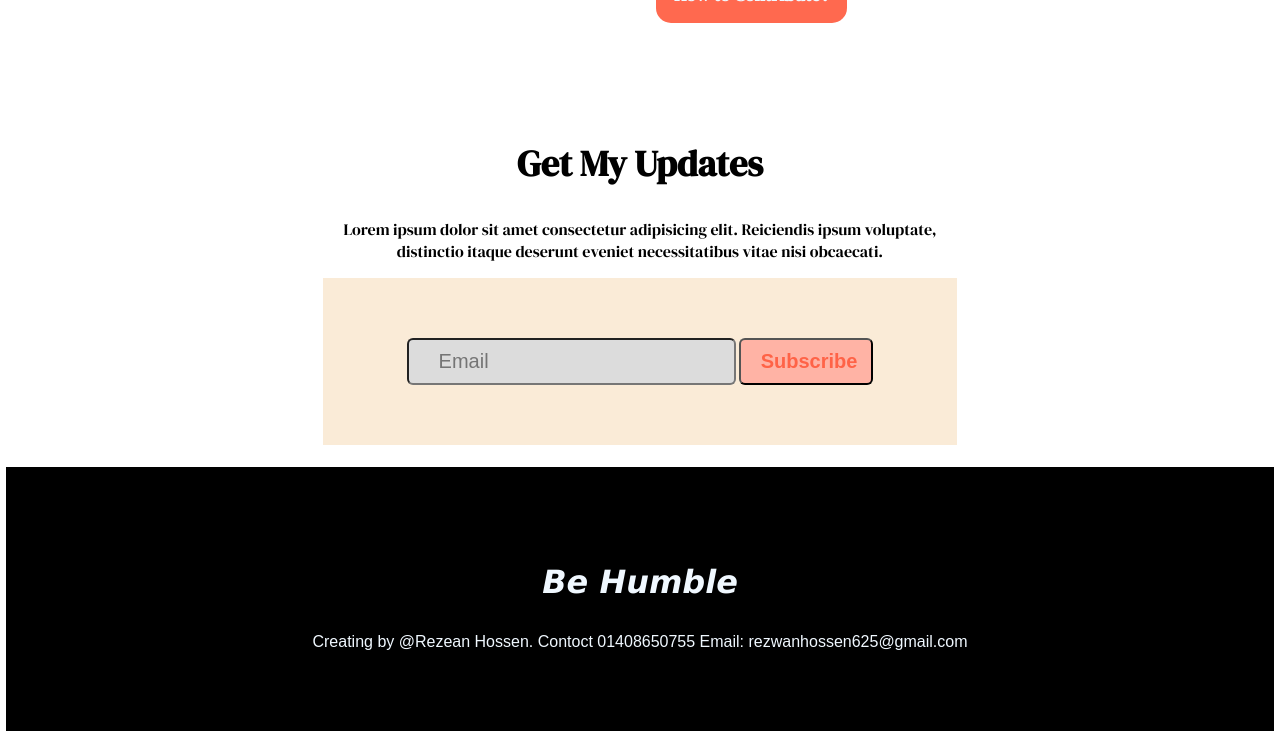
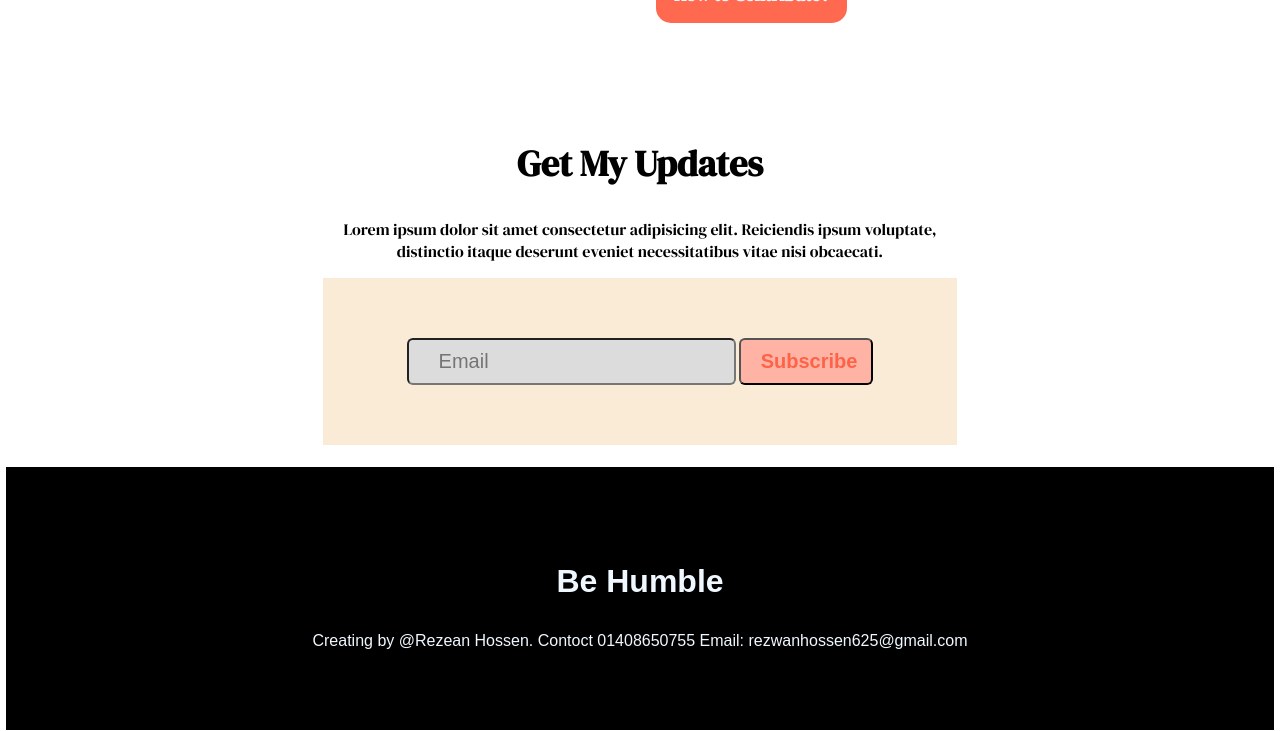
Before and after one commit to rezwanhossen/help_people, a plain HTML site: page index.html in a window 1280 px wide. Shown: the part 2847-3578 px from the top of the page. Drawn offline with Linux system fonts and the light colour scheme; a web font is replaced by a local one.

Commit message:
sumthing change

```diff
--- a/index.html
+++ b/index.html
@@ -136,14 +136,12 @@
 
     </section>
     <br>
-    <footer>
-        <h3>Be Humble</h3>
-        <p>Creating by @Rezean Hossen. Contoct 01408650755 Email: rezwanhossen625@gmail.com</p>
+</body>
+<footer>
+    <h3>Be Humble</h3>
+    <p>Creating by @Rezean Hossen. Contoct 01408650755 Email: rezwanhossen625@gmail.com</p>
 
-    </footer>
-
-
-</body>
+</footer>
 
 
 </html>
--- a/style.css
+++ b/style.css
@@ -159,8 +159,3 @@ footer {
     text-align: center;
     font-family: Arial, Helvetica, sans-serif;
 }
-
-footer h3 {
-    font-family: Verdana, Geneva, Tahoma, sans-serif;
-    font-style: oblique;
-}
```
